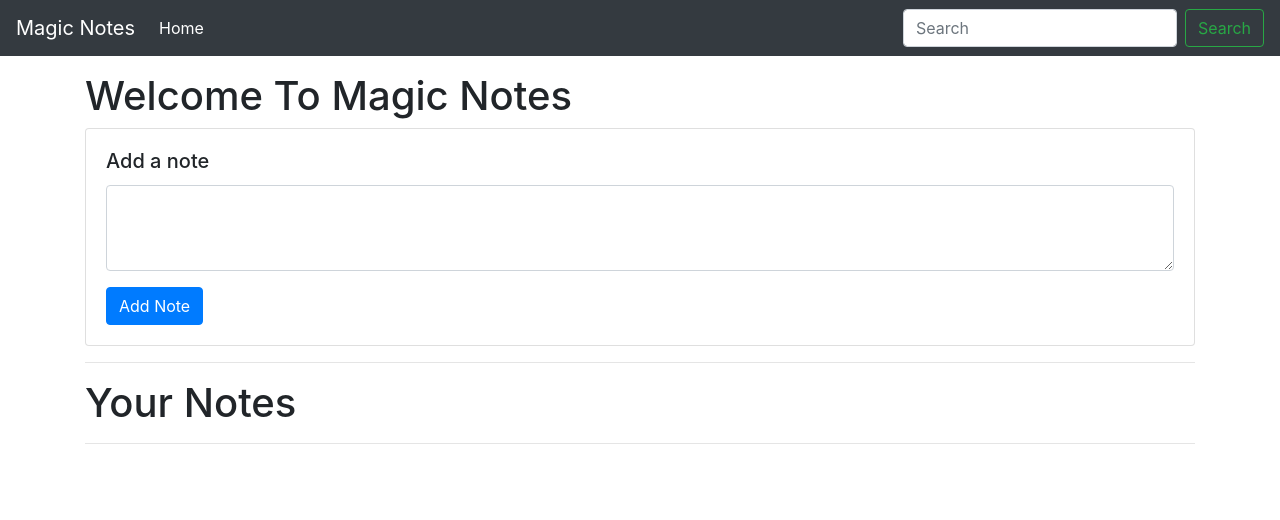
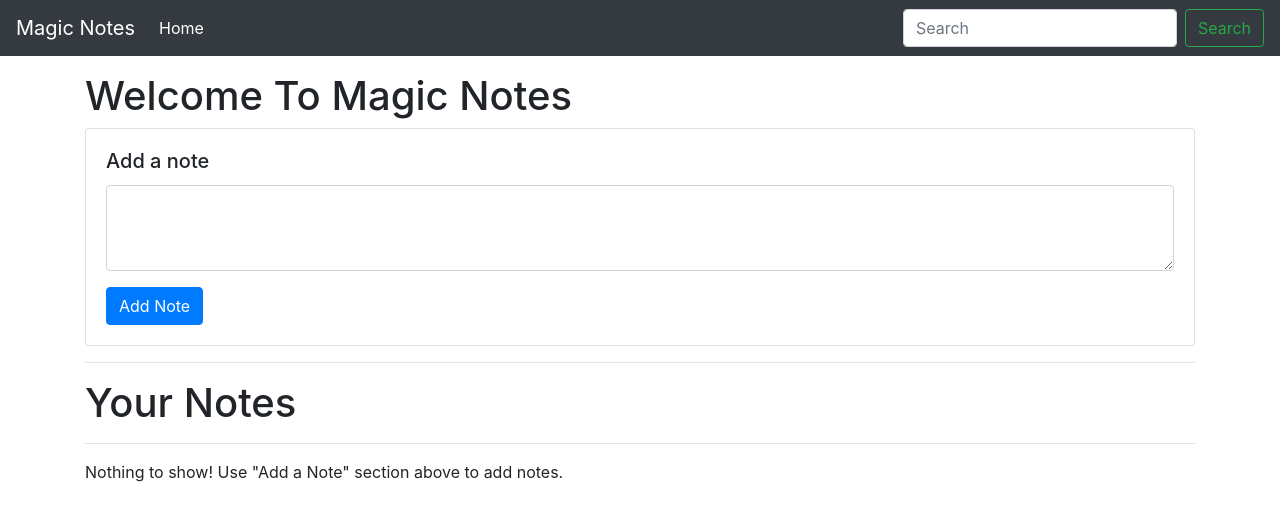
Before and after one commit to BGSharathChandra/Notes-taking-Website, a plain HTML site: page index.html in a window 1280 px wide. Drawn offline with nearby package versions, Linux system fonts and the light colour scheme.

Commit message:
Update index.html

```diff
--- a/index.html
+++ b/index.html
@@ -60,7 +60,7 @@
     <script src="https://stackpath.bootstrapcdn.com/bootstrap/4.3.1/js/bootstrap.min.js"
         integrity="sha384-JjSmVgyd0p3pXB1rRibZUAYoIIy6OrQ6VrjIEaFf/nJGzIxFDsf4x0xIM+B07jRM"
         crossorigin="anonymous"></script>
-    <script src="Java Script/notes.js"></script>
+    <script src="notes.js"></script>
 </body>
 
 </html>
```
